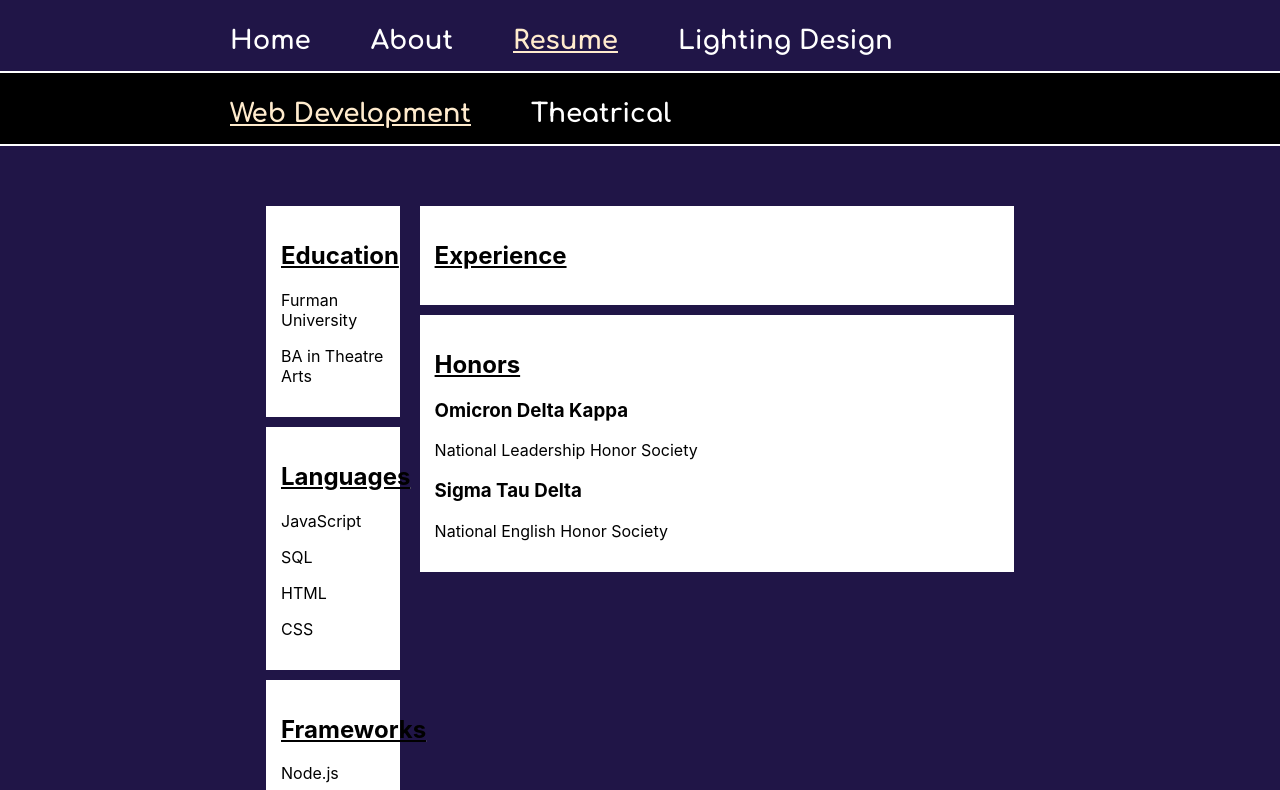
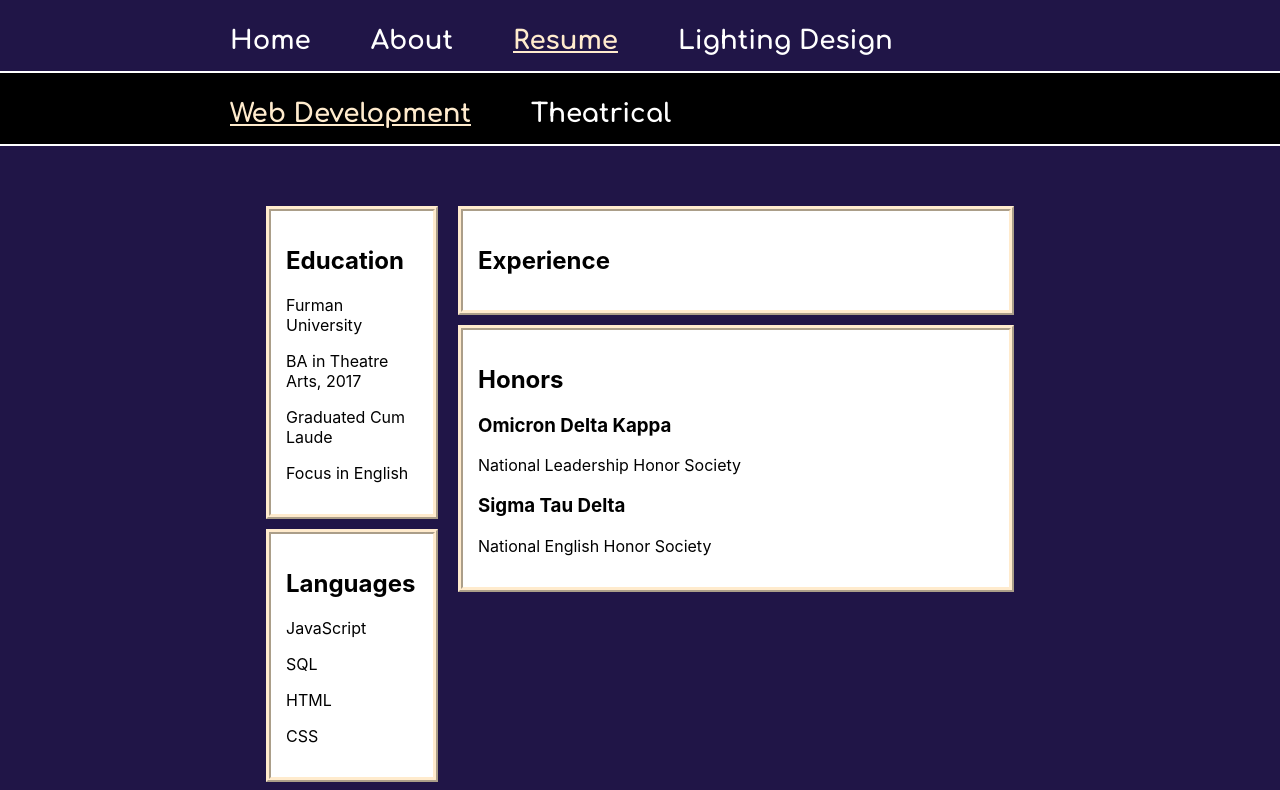
Before and after one commit to ckevins/codyevins, a React (Create React App) app: page /resume in a window 1280 px wide. Shown: the top 790 px of the page. Built offline with nearby package versions, Linux system fonts and the light colour scheme.

Commit message:
Theatrical resume fleshed out

```diff
--- a/src/App.css
+++ b/src/App.css
@@ -54,20 +54,17 @@
   animation: fade 1.5s ease-in;
 }
 
-.resume, h2 {
-  text-decoration: underline;
-}
-
 .resume-left-column {
-  width: 20%;
+  width: 25%;
 }
 
 .resume-right-column {
-  width: 80%;
+  width: 75%;
 }
 
 .resume-div {
   background-color: white;
+  border: blanchedalmond ridge 5px;
   color: black;
   text-align: left;
   margin: 10px;
@@ -97,6 +94,12 @@
 
 .supervisor-column {
   width: 20%;
+}
+
+.theatrical-resume-lower {
+  width: 25%;
+  margin: auto;
+  text-align: left;
 }
 
 .lighting-portfolio {
@@ -164,7 +167,7 @@ li a {
 }
 
 @keyframes logo-slide {
-  from { transform:translate(0, 40px) }
+  from { transform:translate(0, 30px) }
   to { transform:translate(0, 0) }
 }
 
--- a/src/resume/theatrical-resume.js
+++ b/src/resume/theatrical-resume.js
@@ -349,6 +349,25 @@ export function TheatricalResume() {
                         <td>LD Maranda DeBusk</td>
                     </tr>
                 </table>
+            <br></br>
+            <h1>Education</h1>
+            <div className='theatrical-resume-lower'>
+                <h2>Furman University</h2>
+                <p>BA in Theatre Arts, 2017</p>
+                <p>Graduated Cum Laude</p>
+                <p>Focus in English</p>
+                <h2>Aurora Theatre Apprentice Company</h2>
+                <p>Technical Theatre Apprentice, 2018</p>
+            </div>
+            <h1>Skills</h1>
+            <div className='theatrical-resume-lower'>
+                <p>Eos Family Light Board Programming</p>
+                <p>QLab</p>
+                <p>Vectorworks</p>
+                <p>Digital Rendering</p>
+                <p>Carpentry</p>
+                <p>Basic Rigging</p>
+            </div>
         </div>
     )
 };
--- a/src/resume/web-development-resume.js
+++ b/src/resume/web-development-resume.js
@@ -7,7 +7,9 @@ export function WebDevelopmentResume() {
                 <div className='resume-div'>
                     <h2>Education</h2>
                     <p>Furman University</p>
-                    <p>BA in Theatre Arts</p>
+                    <p>BA in Theatre Arts, 2017</p>
+                    <p>Graduated Cum Laude</p>
+                    <p>Focus in English</p>
                 </div>
                 <div className='resume-div'>
                     <h2>Languages</h2>
```
